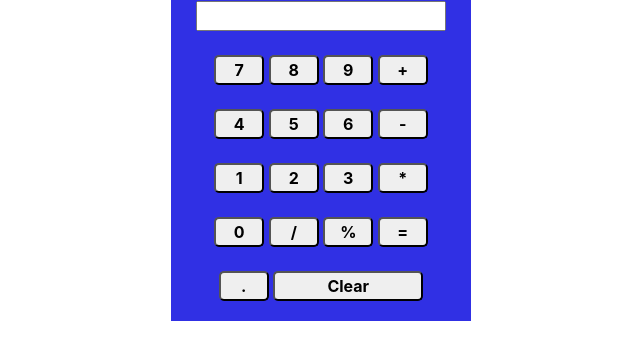
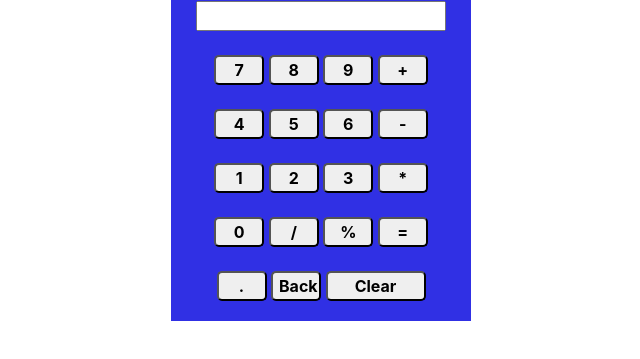
Before and after one commit to pulocks/calculator-005, a plain HTML site: page index.html in a window 1280 px wide. Shown: the part 135-494 px from the top of the page, without its empty margins (319-959 px from the left). Drawn offline with nearby package versions, Linux system fonts and the light colour scheme.

Commit message:
backspace added

```diff
--- a/index.html
+++ b/index.html
@@ -39,6 +39,7 @@
                 <input type="submit" value="=" onclick="calculateResult(event)">
                 <br><br>
                 <input type="button" value="." onclick="addText(value)">
+                <input type="button" value="Back" onclick="deleteLast()">
                 <input type="button" value="Clear" id="clear" onclick="clearDisplay()">
             </form>
         </div>
--- a/script.js
+++ b/script.js
@@ -1,5 +1,7 @@
 let error = 0;
+
 function addText(ch) {
+
     if(error === 1) {
         document.getElementById('display').value = '';
         error = 0;
@@ -39,6 +41,13 @@ function clearDisplay() {
     document.getElementById('display').value = '';
 }
 
+function deleteLast() {
+    let text = document.getElementById('display').value;
+    text = text.substring(0, text.length-1);
+    if(error === 0) document.getElementById('display').value = text;
+    else document.getElementById('display').value = '';
+}
+
 function check(ch) {
     if(ch === '+' || ch === '-' || ch === '*' || ch === '/' || ch === '%' || ch === '.')  return true;
     else return false;
--- a/style.css
+++ b/style.css
@@ -20,7 +20,7 @@ input[type=button], [type=submit] {
     font-weight: 700;
 }
 #clear {
-    width: 150px;
+    width: 100px;
 }
 .header {
     display: flex;
```
